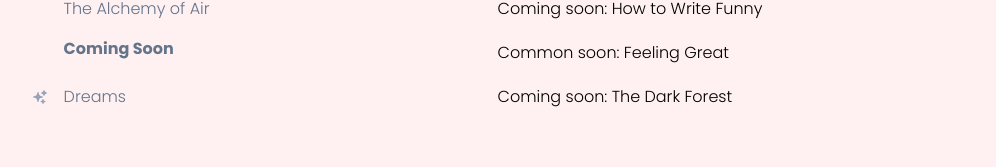
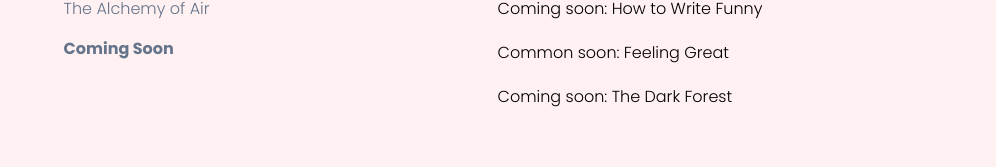
Before and after one commit to chongcurtis/chongcurtis.github.io, a Next.js app: page /books-coming-soon in a window 1280 px wide. Shown: the part 263-430 px from the top of the page, without its empty margins (10-1006 px from the left). Built offline with nearby package versions, Linux system fonts and the light colour scheme.

Commit message:
removed dreams/ for now cause of the central tendency theorem

```diff
--- a/src/components/sidebar/NavLinks.tsx
+++ b/src/components/sidebar/NavLinks.tsx
@@ -22,11 +22,11 @@ export const NavLinks: NavLink[] = [
             },
         ],
     },
-    {
-        label: "Dreams",
-        href: "/dreams",
-        icon: <SparklesIcon className="h-4 w-4 text-slate-400" />,
-    },
+    // {
+    //     label: "Dreams",
+    //     href: "/dreams",
+    //     icon: <SparklesIcon className="h-4 w-4 text-slate-400" />,
+    // },
     // {
     //     label: "Songs",
     //     href: "/songs",
```
